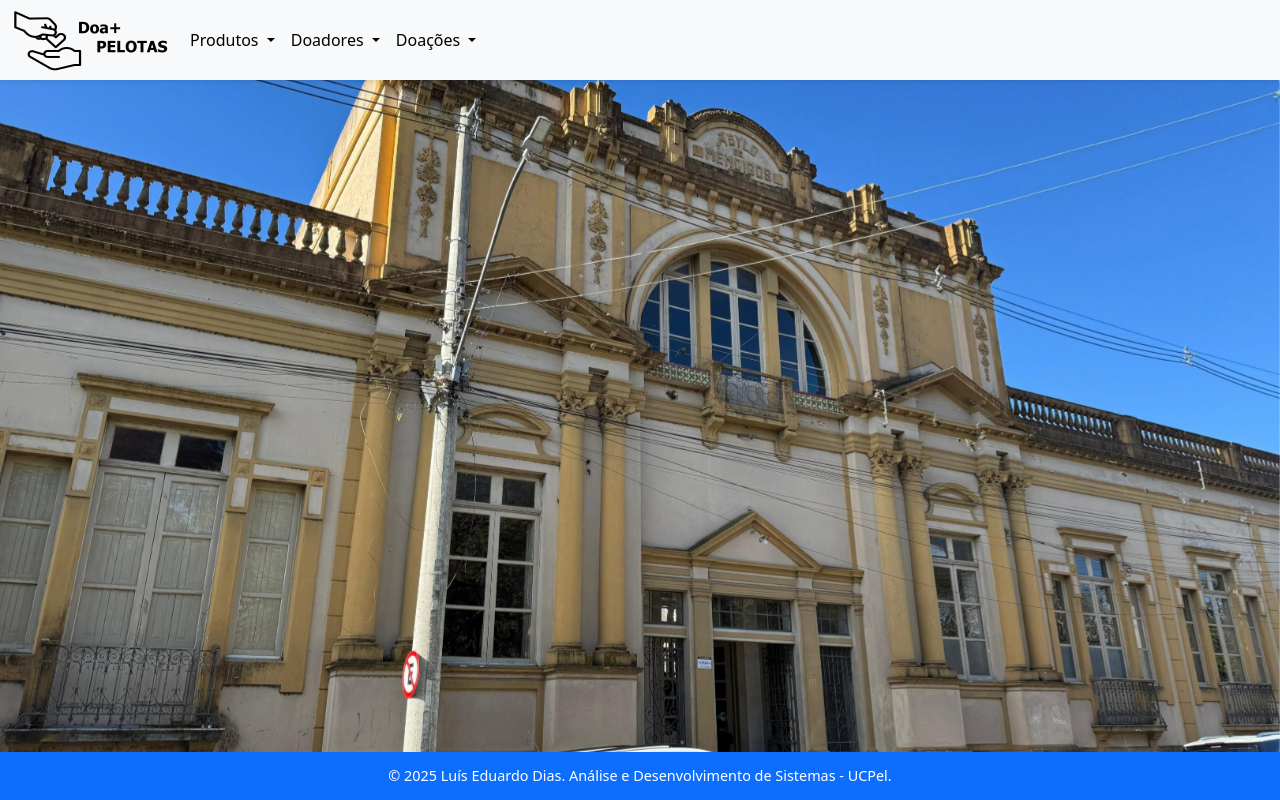
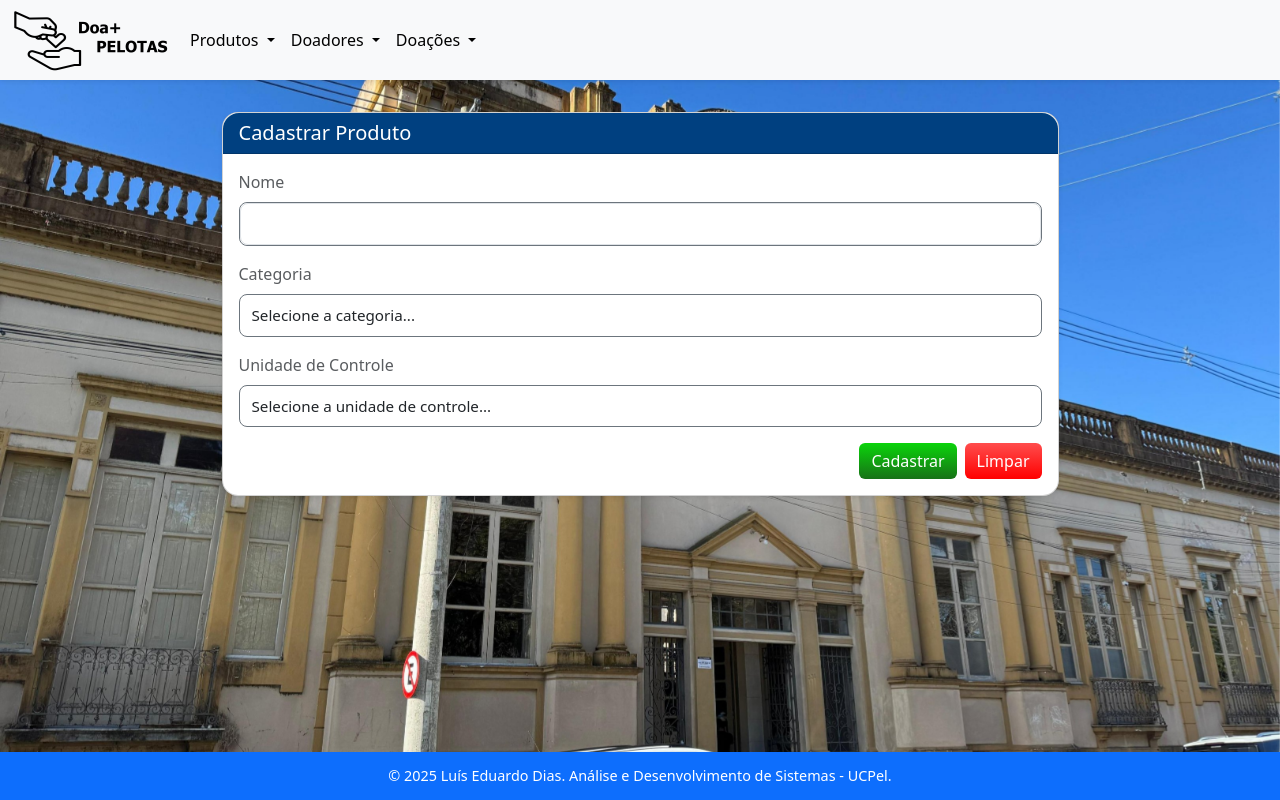
Before and after one commit to LuisEdDias/projeto-vi-a, an Angular app in the folder front-end/: page /produto/cadastro in a window 1280 px wide. Before the commit this address led to /. Built offline with nearby package versions, Linux system fonts and the light colour scheme.

Commit message:
Produto create component created

```diff
--- a/front-end/src/app/app.routes.ts
+++ b/front-end/src/app/app.routes.ts
@@ -1,5 +1,6 @@
 import { Routes } from '@angular/router';
 import { ProdutoListComponent } from './features/produto/produto-list/produto-list.component';
+import { ProdutoCreateComponent } from './features/produto/produto-create/produto-create.component';
 
 export const routes: Routes = [
   {
@@ -9,6 +10,10 @@ export const routes: Routes = [
         path: '',
         component: ProdutoListComponent,
       },
+      {
+        path: 'cadastro',
+        component: ProdutoCreateComponent
+      }
     ],
   },
 ];
--- a/front-end/src/app/features/produto/infra/services/produto.service.ts
+++ b/front-end/src/app/features/produto/infra/services/produto.service.ts
@@ -18,8 +18,11 @@ export class ProdutoService {
     return this.baseService.get<ProdutoResponseDTO[]>(this.endpoint);
   }
 
+  create(data: ProdutoCreateDTO): Observable<ProdutoResponseDTO> {
+    return this.baseService.post<ProdutoResponseDTO>(this.endpoint, data);
+  }
+
   update(id: number, data: ProdutoCreateDTO): Observable<ProdutoResponseDTO> {
-    console.log('Atualizando produto ID:', id, 'com dados:', data);
     return this.baseService.put<ProdutoResponseDTO>(
       `${this.endpoint}/${id}`,
       data
--- /dev/null
+++ b/front-end/src/app/features/produto/produto-create/produto-create.component.html
@@ -0,0 +1,25 @@
+<div class="container">
+    <div class="card shadow-sm w-75 mx-auto">
+        <h5 class="card-header text-white">Cadastrar Produto</h5>
+        <div class="card-body p-0">
+            <div class="p-3">
+                <form [formGroup]="createProdutoForm" class="row g-3" (ngSubmit)="createProduto()">
+                    <app-input formControlName="nome" [label]="'Nome'" [errorMessage]="getErrorMessage('nome')"
+                        [submitted]="submitted"></app-input>
+                    <app-select formControlName="categoria" [label]="'Categoria'"
+                        [placeholder]="'Selecione a categoria...'" [options]="produtoCategoriaOpt"
+                        [errorMessage]="getErrorMessage('categoria')" [submitted]="submitted"></app-select>
+                    <app-select formControlName="unidadeControle" [label]="'Unidade de Controle'"
+                        [placeholder]="'Selecione a unidade de controle...'" [options]="unidadeControleOpt"
+                        [errorMessage]="getErrorMessage('unidadeControle')" [submitted]="submitted"></app-select>
+                    <div class="col-12 d-flex justify-content-end gap-2">
+                        <button type="submit" class="btn app-btn-green">Cadastrar</button>
+                        <button type="button" class="btn app-btn-red" (click)="resetForm()">
+                            Limpar
+                        </button>
+                    </div>
+                </form>
+            </div>
+        </div>
+    </div>
+</div>
--- /dev/null
+++ b/front-end/src/app/features/produto/produto-create/produto-create.component.scss
@@ -0,0 +1 @@
+@use "../../../shared/shared-styles.scss";
--- /dev/null
+++ b/front-end/src/app/features/produto/produto-create/produto-create.component.ts
@@ -0,0 +1,81 @@
+import { Component } from '@angular/core';
+import { InputComponent } from "../../../shared/input/input.component";
+import { SelectComponent } from "../../../shared/select/select.component";
+import { FormBuilder, FormGroup, ReactiveFormsModule, Validators } from '@angular/forms';
+import { produtoCategoriaOpt, unidadeControleOpt } from '../infra/util/produto-opt-list';
+import { ProdutoService } from '../infra/services/produto.service';
+
+@Component({
+  selector: 'app-produto-create',
+  imports: [
+    InputComponent,
+    SelectComponent,
+    ReactiveFormsModule
+  ],
+  templateUrl: './produto-create.component.html',
+  styleUrl: './produto-create.component.scss'
+})
+export class ProdutoCreateComponent {
+  createProdutoForm: FormGroup;
+  submitted = false;
+
+  produtoCategoriaOpt: Array<{ value: string; label: string }> = produtoCategoriaOpt();
+  unidadeControleOpt: Array<{ value: string; label: string }> = unidadeControleOpt();
+
+  constructor(
+    private fb: FormBuilder,
+    private produtoService: ProdutoService
+  ) {
+    this.createProdutoForm = this.fb.group({
+      nome: [
+        '',
+        [
+          Validators.required,
+          Validators.pattern('^[a-zA-ZáàâãéèêíïóôõöúçñÁÀÂÃÉÈÍÏÓÔÕÖÚÇÑ0-9]+(\\s?[a-zA-ZáàâãéèêíïóôõöúçñÁÀÂÃÉÈÍÏÓÔÕÖÚÇÑ0-9]+)*$')
+        ]
+      ],
+      categoria: ['', Validators.required],
+      unidadeControle: ['', Validators.required]
+    });
+  }
+
+  createProduto(): void {
+    this.submitted = true;
+
+    if (this.createProdutoForm.invalid) {
+      return;
+    }
+
+    this.produtoService.create(this.createProdutoForm.value).subscribe({
+      next: (data) => {
+        alert('Produto criado com sucesso!');
+        this.createProdutoForm.reset();
+        this.submitted = false;
+      },
+      error: (err) => {
+        alert('Erro ao criar produto. Tente novamente.');
+        console.error(err);
+        this.submitted = false;
+      }
+    });
+  }
+
+  resetForm(): void {
+    this.createProdutoForm.reset();
+    this.submitted = false;
+  }
+
+  getErrorMessage(controlName: string): string {
+    const control = this.createProdutoForm.get(controlName);
+
+    if (control?.hasError('required')) {
+      return 'Este campo é obrigatório.';
+    }
+
+    if (control?.hasError('pattern')) {
+      return 'Use apenas letras, números e espaços simples.';
+    }
+
+    return '';
+  }
+}
--- a/front-end/src/app/features/produto/produto-list/produto-list.component.ts
+++ b/front-end/src/app/features/produto/produto-list/produto-list.component.ts
@@ -89,7 +89,6 @@ export class ProdutoListComponent {
   updateProduto(): void {
     this.submitted = true;
     if (this.updateProdutoForm.invalid) {
-      this.submitted = false;
       return;
     }
 
```
Also changed, not shown: 1 other file (tests, documents, lock files or other folders).
